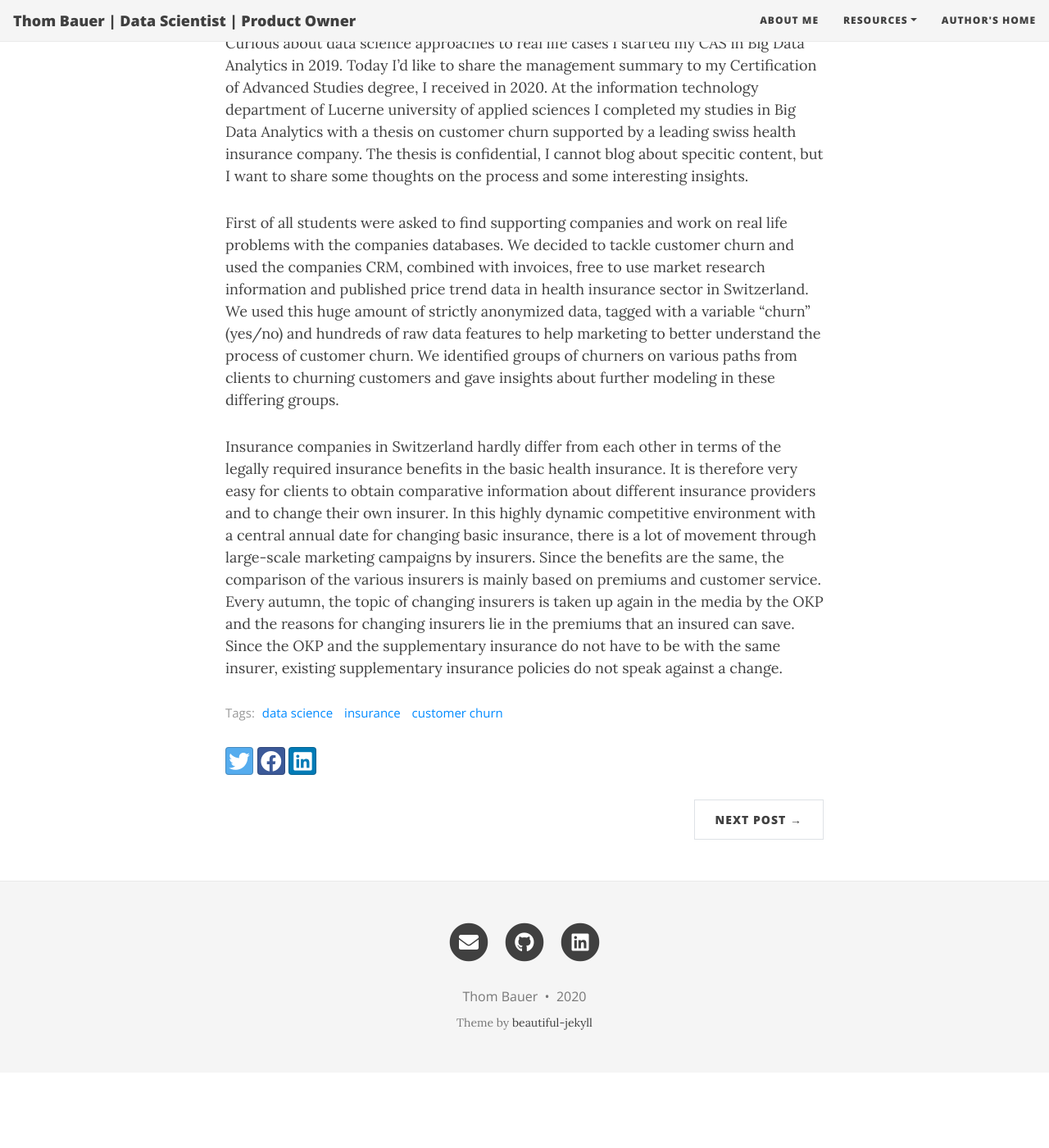
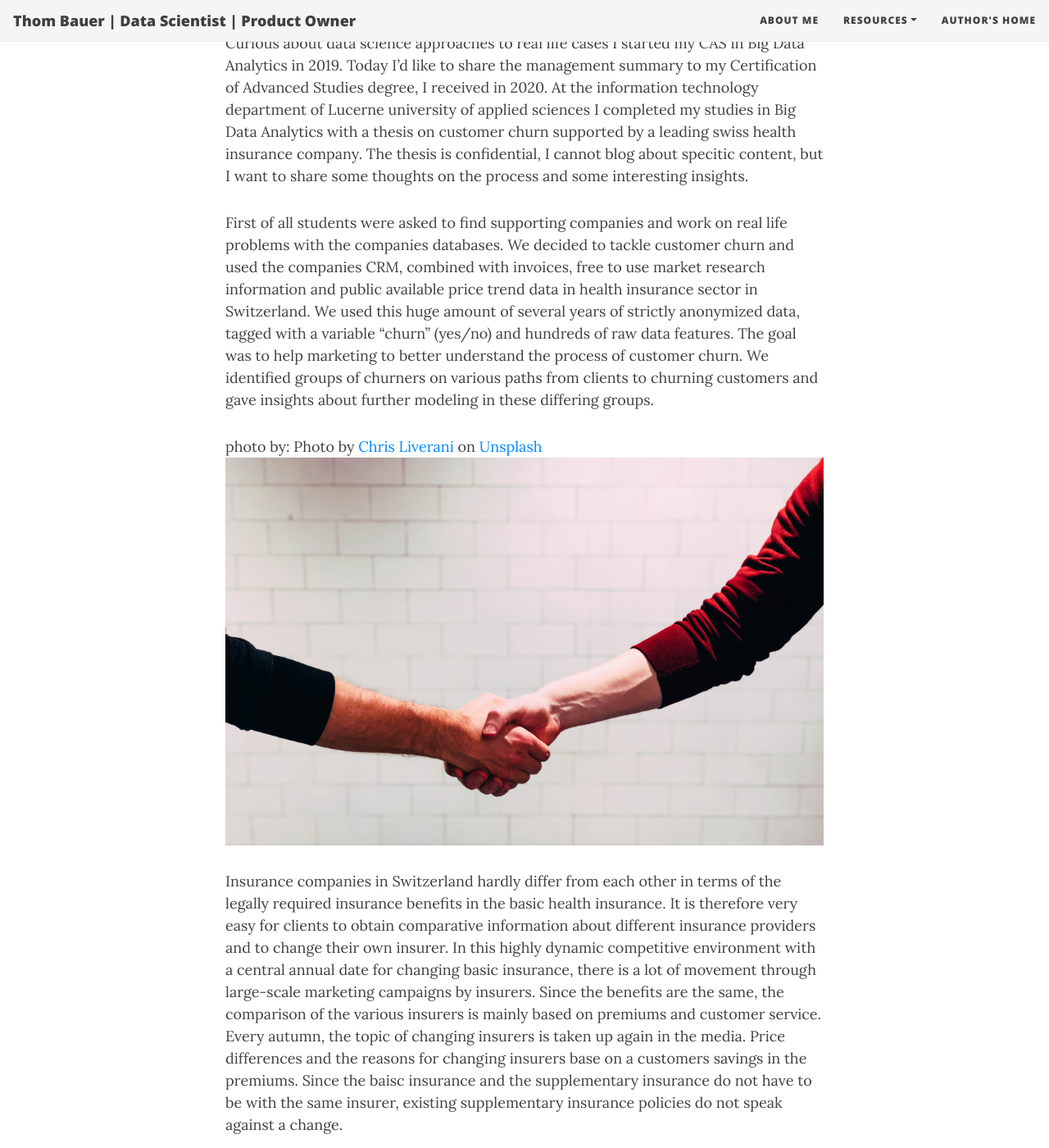
Before and after one commit to thombauer/thombauer.github.io, a Jekyll site: the page built from _posts/2020-04-20-customer-churn.md, in a window 1280 px wide and 1400 px high, scrolled down 672 px. Shown: the whole window at 82% size. Built offline with Jekyll 4.4.1, drawn with Linux system fonts in a browser that asks for light colours; nearby versions of some CDN libraries; before the commit the page ends 1980 px from its top, so only the background shows below that; some of the changed lines change nothing that is shown; some of the changed text lies outside the part shown.

Commit message:
Update 2020-04-20-customer-churn.md

```diff
--- a/_posts/2020-04-20-customer-churn.md
+++ b/_posts/2020-04-20-customer-churn.md
@@ -7,6 +7,12 @@
 
 Curious about data science approaches to real life cases I started my CAS in Big Data Analytics in 2019. Today I'd like to share the management summary to my Certification of Advanced Studies degree, I received in 2020. At the information technology department of Lucerne university of applied sciences I completed my studies in Big Data Analytics with a thesis on customer churn supported by a leading swiss health insurance company. The thesis is confidential, I cannot blog about specitic content, but I want to share some thoughts on the process and some interesting insights.
 
-First of all students were asked to find supporting companies and work on real life problems with the companies databases. We decided to tackle customer churn and used the companies CRM, combined with invoices, free to use market research information and published price trend data in health insurance sector in Switzerland. We used this huge amount of strictly anonymized data, tagged with a variable "churn" (yes/no) and hundreds of raw data features to help marketing to better understand the process of customer churn. We identified groups of churners on various paths from clients to churning customers and gave insights about further modeling in these differing groups.
+First of all students were asked to find supporting companies and work on real life problems with the companies databases. We decided to tackle customer churn and used the companies CRM, combined with invoices, free to use market research information and public available price trend data in health insurance sector in Switzerland. We used this huge amount of several years of strictly anonymized data, tagged with a variable "churn" (yes/no) and hundreds of raw data features. The goal was to help marketing to better understand the process of customer churn. We identified groups of churners on various paths from clients to churning customers and gave insights about further modeling in these differing groups.
 
-Insurance companies in Switzerland hardly differ from each other in terms of the legally required insurance benefits in the basic health insurance. It is therefore very easy for clients to obtain comparative information about different insurance providers and to change their own insurer. In this highly dynamic competitive environment with a central annual date for changing basic insurance, there is a lot of movement through large-scale marketing campaigns by insurers. Since the benefits are the same, the comparison of the various insurers is mainly based on premiums and customer service. Every autumn, the topic of changing insurers is taken up again in the media by the OKP and the reasons for changing insurers lie in the premiums that an insured can save. Since the OKP and the supplementary insurance do not have to be with the same insurer, existing supplementary insurance policies do not speak against a change.
+photo by: <span>Photo by <a href="https://unsplash.com/@chrisliverani?utm_source=unsplash&amp;utm_medium=referral&amp;utm_content=creditCopyText">Chris Liverani</a> on <a href="https://unsplash.com/s/photos/customer?utm_source=unsplash&amp;utm_medium=referral&amp;utm_content=creditCopyText">Unsplash</a></span> ![Churn](/assets/img/churn.jpg)
+
+Insurance companies in Switzerland hardly differ from each other in terms of the legally required insurance benefits in the basic health insurance. It is therefore very easy for clients to obtain comparative information about different insurance providers and to change their own insurer. In this highly dynamic competitive environment with a central annual date for changing basic insurance, there is a lot of movement through large-scale marketing campaigns by insurers. Since the benefits are the same, the comparison of the various insurers is mainly based on premiums and customer service. Every autumn, the topic of changing insurers is taken up again in the media. Price differences and the reasons for changing insurers base on a customers savings in the premiums. Since the baisc insurance and the supplementary insurance do not have to be with the same insurer, existing supplementary insurance policies do not speak against a change.
+
+Backed by these business insights we started our exploratory data analysis, to better understand the features and their correlations with churn. We saw that there are two areas in the age feature of the customer that highly tied with higher customer churn. We also found some incidence, that other sociodemographic information from the CRM explain customer churn quite well. After some visualizations we dug ourselves deep in SQL queries and R scripts to engineer the most important features. We had to deal with unbalanced data, since our leading insurance company is not facing a high rate of customer churn. From an academic paper we knew that logistic regression and random forest predicted best on customer churn in a dutch insurance company [https://pure.tue.nl/ws/portalfiles/portal/47019808]. Our database performed much better on random forest, so we chose to concentrate on it and skip logistic regression. After some iterations of hyperparameter tuning we landed a final accuracy on test data of 0.86, precision of 0.81, sensitivity of 0.76, speciticity of 0.91 and auc of 0.94.
+
+Further steps should cover modeling with XGBoost and training of very specific models for smaller groups that lead to individual marketing concepts to control the customer churn. Our results also showed some interesting cases for cluster analysis to help marketing to better adress their customers on different stages in customer life cycle.
```
